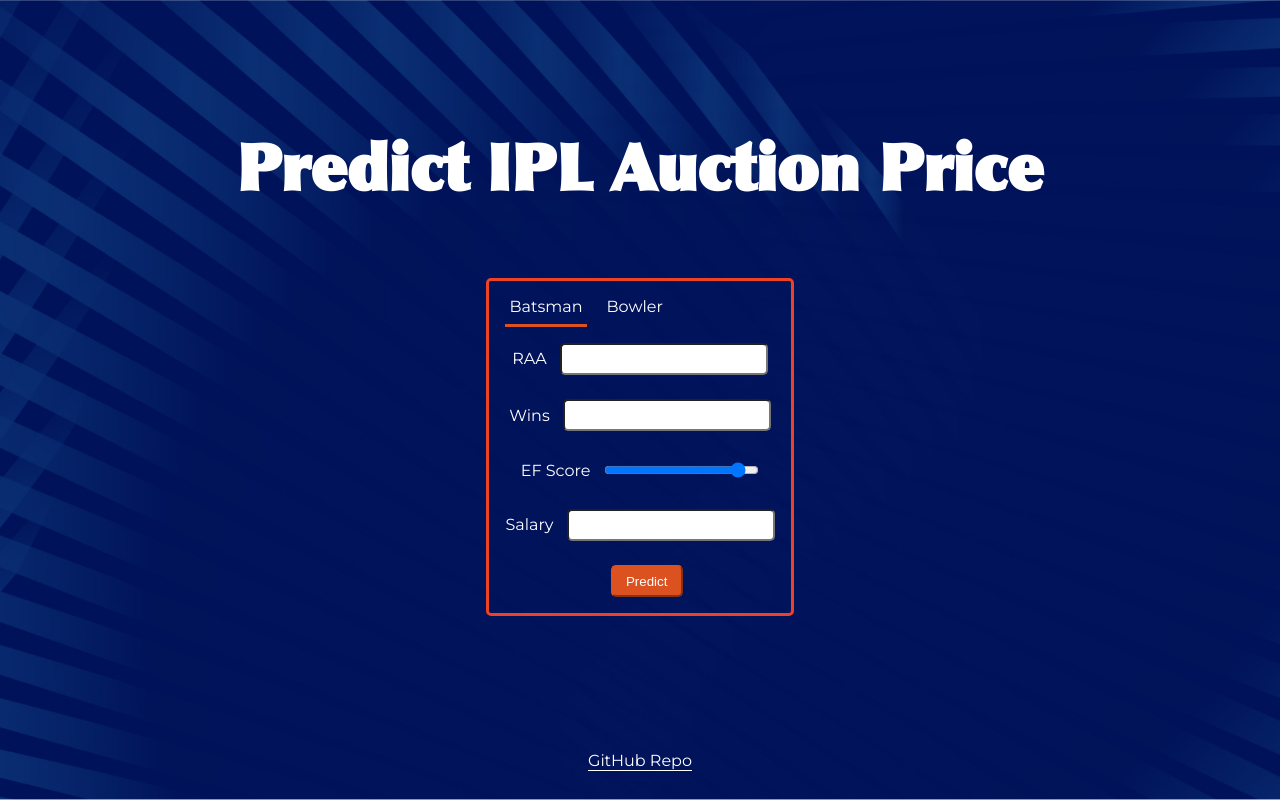
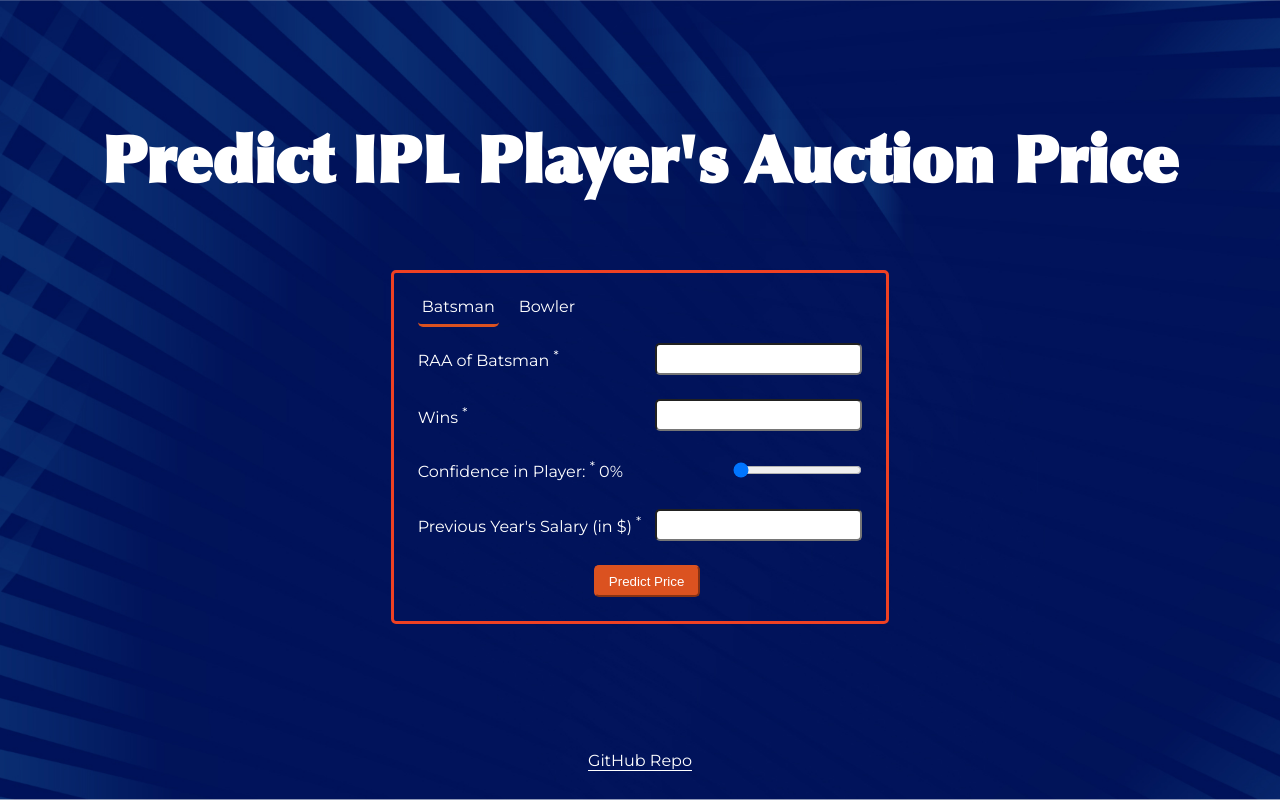
Before and after one commit to HarshKapadia2/ipl-app, a React (Create React App) app in the folder client/: page /ipl-app/predict in a window 1280 px wide. Built offline with nearby package versions, Linux system fonts and the light colour scheme; no server answers.

Commit message:
:sprkles: feat: Connect client and server
Improve form

```diff
--- a/client/src/components/Form/Form.css
+++ b/client/src/components/Form/Form.css
@@ -5,6 +5,7 @@
 }
 
 label {
+	width: 100%;
 	margin-bottom: 1.5em;
 	display: flex;
 	align-items: center;
@@ -25,3 +26,7 @@
 	border-radius: 5px;
 	padding: 0.5em 1em;
 }
+
+input[type="range"] {
+	padding: 0.5em 0;
+}
--- a/client/src/components/Form/Form.jsx
+++ b/client/src/components/Form/Form.jsx
@@ -1,35 +1,96 @@
+import { useState } from "react";
 import "./Form.css";
 
-const Form = () => {
+const Form = ({ type, sendData, isButtonDisabled }) => {
+	const [raa, setRaa] = useState(0);
+	const [wins, setWins] = useState(0);
+	const [efScore, setEfScore] = useState(0);
+	const [salary, setSalary] = useState(0);
+
+	const handleSubmit = (event) => {
+		event.preventDefault();
+		sendData({ raa, wins, efScore, salary });
+	};
+
 	return (
-		<form>
+		<form onSubmit={(event) => handleSubmit(event)}>
 			<label htmlFor="raa">
-				RAA
-				<input type="number" name="raa" id="raa" />
+				<span>
+					RAA of {type}&nbsp;<sup>*</sup>
+				</span>
+				<input
+					type="number"
+					name="raa"
+					id="raa"
+					onChange={(event) => {
+						setRaa(parseInt(event.target.value));
+					}}
+					step={1}
+					title="Integers are allowed."
+					required
+				/>
 			</label>
 
 			<label htmlFor="wins">
-				Wins
-				<input type="number" name="wins" id="wins" />
+				<span>
+					Wins&nbsp;<sup>*</sup>
+				</span>
+				<input
+					type="number"
+					name="wins"
+					id="wins"
+					onChange={(event) => {
+						setWins(parseFloat(event.target.value));
+					}}
+					step={0.001}
+					title="Non-negative numbers are allowed."
+					required
+				/>
 			</label>
 
 			<label htmlFor="ef-score">
-				EF Score
+				<span>
+					Confidence in Player: <sup>*</sup>{" "}
+					{Math.round(efScore * 100)}%
+				</span>
 				<input
 					type="range"
 					name="ef-score"
 					id="ef-score"
 					min="0"
-					max="10"
+					max="1"
+					step={0.001}
+					value={efScore}
+					onChange={(event) => {
+						setEfScore(parseFloat(event.target.value));
+					}}
+					required
 				/>
 			</label>
 
 			<label htmlFor="salary">
-				Salary
-				<input type="number" name="salary" id="salary" />
+				<span>
+					Previous Year's Salary (in $)&nbsp;<sup>*</sup>
+				</span>
+				<input
+					type="number"
+					name="salary"
+					id="salary"
+					onChange={(event) => {
+						setSalary(parseInt(event.target.value));
+					}}
+					min={0}
+					step={1}
+					title="Non-negative integers are allowed."
+					required
+				/>
 			</label>
 
-			<input type="submit" value="Predict" />
+			<input
+				type="submit"
+				value="Predict Price"
+				disabled={isButtonDisabled}
+			/>
 		</form>
 	);
 };
--- a/client/src/components/Prediction/Prediction.css
+++ b/client/src/components/Prediction/Prediction.css
@@ -1,7 +1,7 @@
 .form-div {
 	border: 3px solid #ef4123;
 	border-radius: 5px;
-	padding: 1em;
+	padding: 1.5em;
 }
 
 #tabs {
@@ -17,4 +17,23 @@
 
 .orange-bottom-border {
 	border-bottom: 3px solid #db5220;
+	border-radius: 5px;
 }
+
+#error {
+	width: 100%;
+	margin-bottom: 1em;
+	padding: 0.5em;
+	border: 1px solid #db5220;
+	border-radius: 5px;
+	background-color: #db522055;
+}
+
+#prediction-value {
+	width: 100%;
+	margin-top: 1em;
+	padding: 0.5em;
+	border: 1px solid #76ff03;
+	border-radius: 5px;
+	background-color: #76ff0355;
+}
--- a/client/src/components/Prediction/Prediction.jsx
+++ b/client/src/components/Prediction/Prediction.jsx
@@ -4,6 +4,9 @@
 
 const Prediction = () => {
 	const [playerType, setPlayerType] = useState("Batsman");
+	const [error, setError] = useState("");
+	const [predictionValue, setPredictionValue] = useState();
+	const [isButtonDisabled, setIsButtonDisabled] = useState(false);
 	const batsmanTab = useRef();
 	const bowlerTab = useRef();
 
@@ -24,10 +27,53 @@
 			setPlayerType("Bowler");
 	};
 
+	const handleFormData = (data) => {
+		setIsButtonDisabled(true);
+		setError("");
+		setPredictionValue();
+
+		if (
+			isNaN(data.raa) ||
+			isNaN(data.wins) ||
+			isNaN(data.efScore) ||
+			isNaN(data.salary)
+		) {
+			setError("All inputs should be numeric.");
+			return;
+		} else if (data.efScore < 0 || data.efScore > 1) {
+			setError("Confidence in a player can only range from 0 to 100%.");
+			return;
+		} else if (data.salary < 0) {
+			setError("A player's salary has to be non-negative.");
+			return;
+		}
+
+		fetch("https://ipl-app-api.herokuapp.com/predict", {
+			method: "POST",
+			mode: "cors",
+			headers: {
+				"Content-Type": "application/json",
+				"Accept": "application/json"
+			},
+			body: JSON.stringify(data)
+		})
+			.then((res) => res.json())
+			.then((resData) => {
+				console.log("resData: ", resData);
+
+				if (resData.errorMsg !== undefined) setError(resData.errorMsg);
+				else {
+					setIsButtonDisabled(false);
+					setPredictionValue(resData.predictedPrice);
+				}
+			})
+			.catch((err) => console.error(err));
+	};
+
 	return (
 		<>
 			<main>
-				<h1>Predict IPL Auction Price</h1>
+				<h1>Predict IPL Player's Auction Price</h1>
 
 				<div className="form-div">
 					<div id="tabs">
@@ -47,10 +93,26 @@
 						</div>
 					</div>
 
+					{error !== "" && <div id="error">Error: {error}</div>}
+
 					{playerType === "Batsman" ? (
-						<Form type="Batsman" />
+						<Form
+							type="Batsman"
+							sendData={handleFormData}
+							isButtonDisabled={isButtonDisabled}
+						/>
 					) : (
-						<Form type="Bowler" />
+						<Form
+							type="Bowler"
+							sendData={handleFormData}
+							isButtonDisabled={isButtonDisabled}
+						/>
+					)}
+
+					{predictionValue && (
+						<div id="prediction-value">
+							Predicted Salary: ${parseInt(predictionValue)}
+						</div>
 					)}
 				</div>
 			</main>
```
